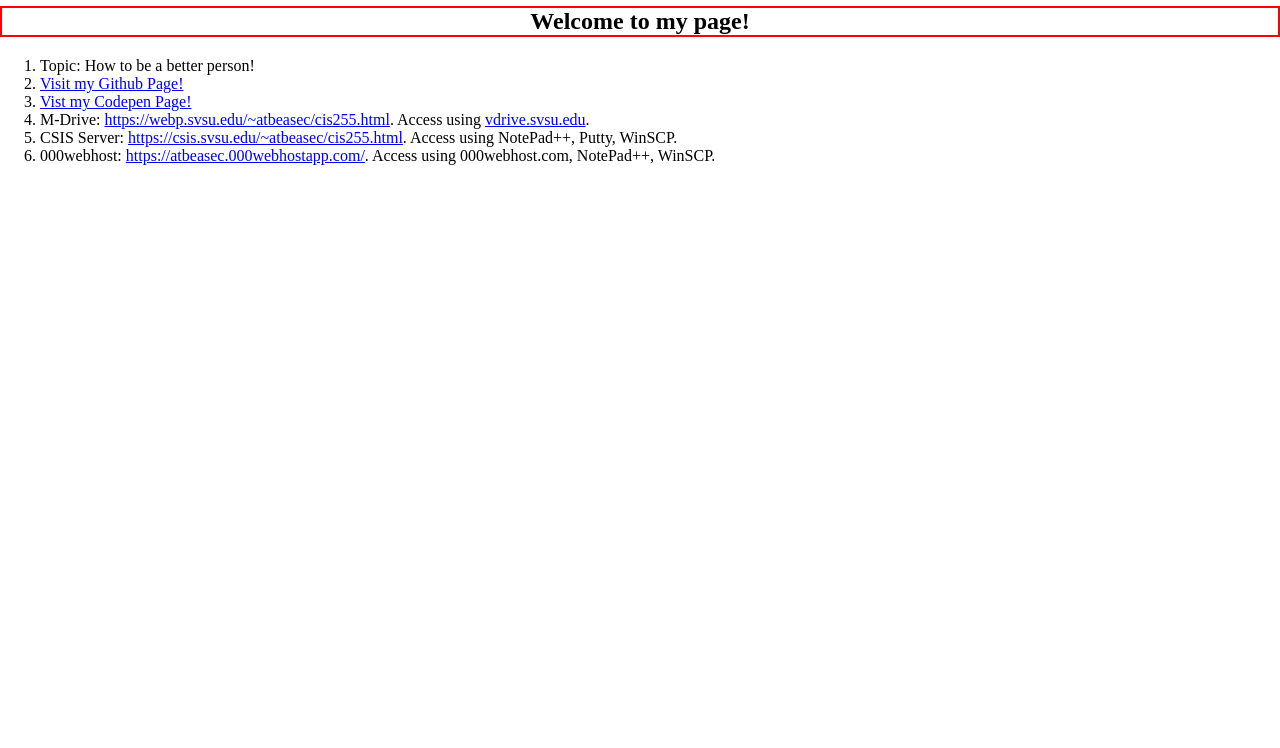
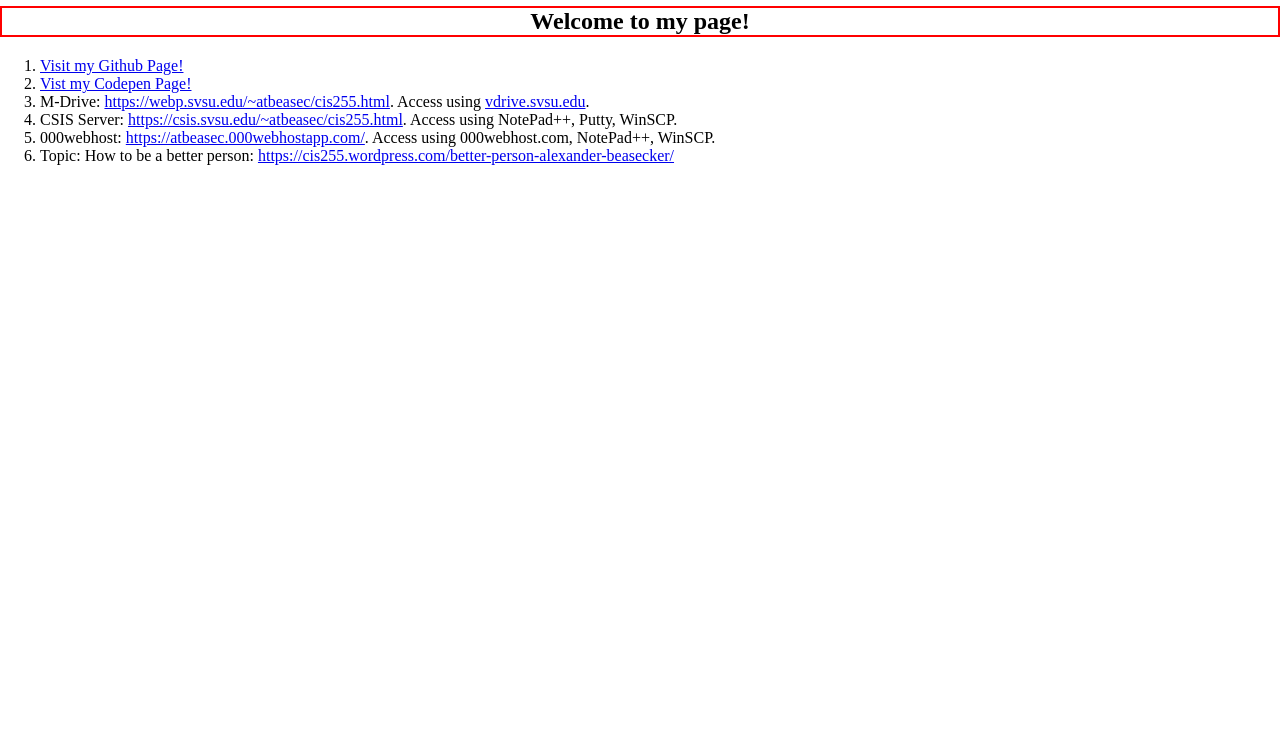
Before and after one commit to atbeasec/pages, a plain HTML site: page index.html in a window 1280 px wide. Shown: the part 52-800 px from the top of the page. Drawn offline with Linux system fonts and the light colour scheme.

Commit message:
Update index.html

```diff
--- a/index.html
+++ b/index.html
@@ -23,12 +23,12 @@
 	</head>
 	<body>
 		<ol>
-			<li> Topic: How to be a better person!</li>
 			<li> <a href="https://github.com/atbeasec/">Visit my Github Page!</a></li>
 			<li> <a href="https://codepen.io/atbeasec/">Vist my Codepen Page!</a></li>
 			<li> M-Drive: <a target='_blank' href='https://webp.svsu.edu/~atbeasec/cis255.html'>https://webp.svsu.edu/~atbeasec/cis255.html</a>. Access using <a href='https://vdrive.svsu.edu'>vdrive.svsu.edu</a>. </li>
 			<li> CSIS Server: <a target='_blank' href='https://csis.svsu.edu/~atbeasec/cis255.html'>https://csis.svsu.edu/~atbeasec/cis255.html</a>. Access using NotePad++, Putty, WinSCP.</li>
 			<li> 000webhost: <a target='_blank' href='https://atbeasec.000webhostapp.com/'>https://atbeasec.000webhostapp.com/</a>. Access using 000webhost.com, NotePad++, WinSCP.</li>
+			<li> Topic: How to be a better person: <a target='_blank' href='https://cis255.wordpress.com/better-person-alexander-beasecker/'>https://cis255.wordpress.com/better-person-alexander-beasecker/<a></li>
 			</ol>
 		<script></script>
 	</body>
```
